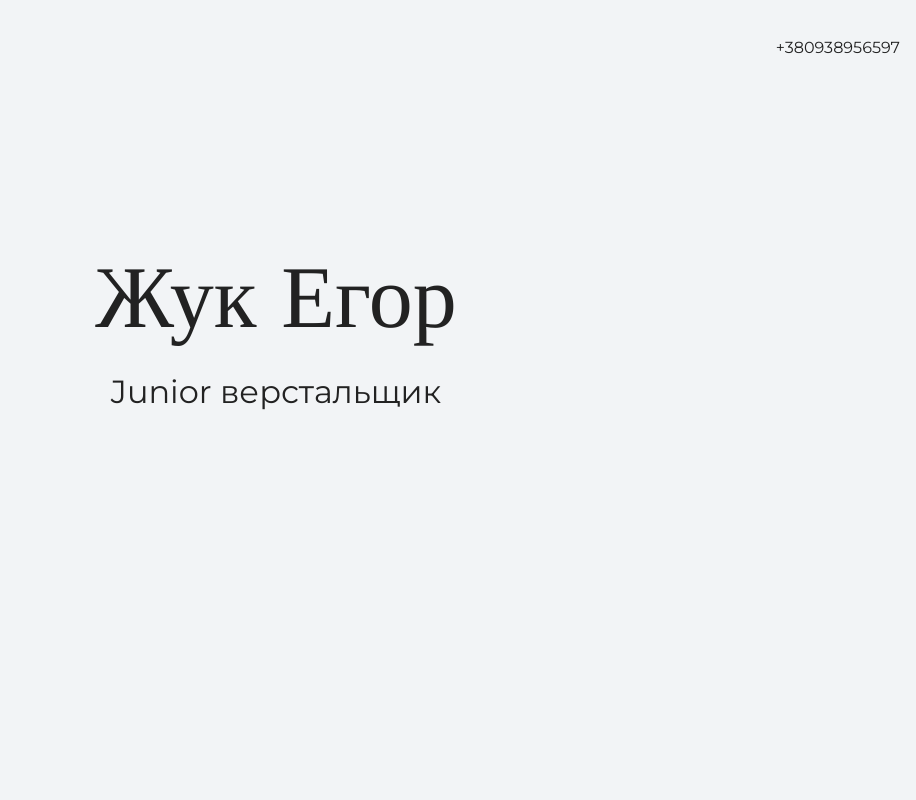
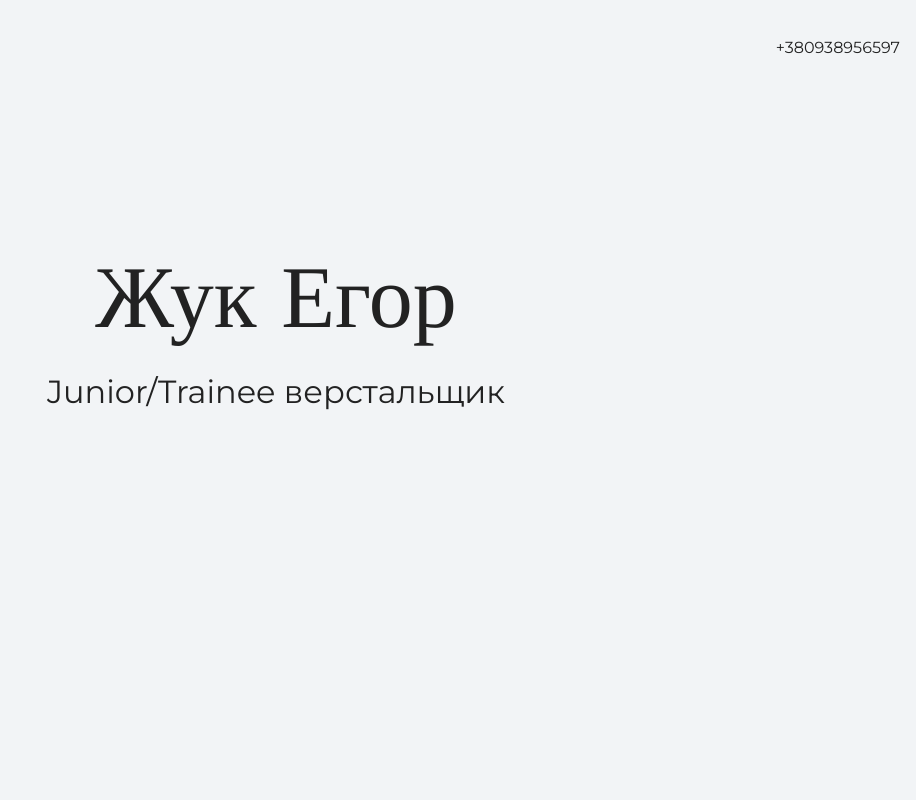
Before and after one commit to zyehor/my-site, a plain HTML site: page index.html in a window 1280 px wide. Shown: the top 800 px of the page, without its empty margins (364-1280 px from the left). Drawn offline with nearby package versions, Linux system fonts and the light colour scheme.

Commit message:
меняет текст на главной странице

```diff
--- a/index.html
+++ b/index.html
@@ -17,7 +17,7 @@
     <section class="hero-image">
       <div class="container">
       <h1 class="heading">Жук Егор</h1>
-      <p>Junior верстальщик</p>
+      <p>Junior/Trainee верстальщик</p>
     </div>
     </section>
 
```
